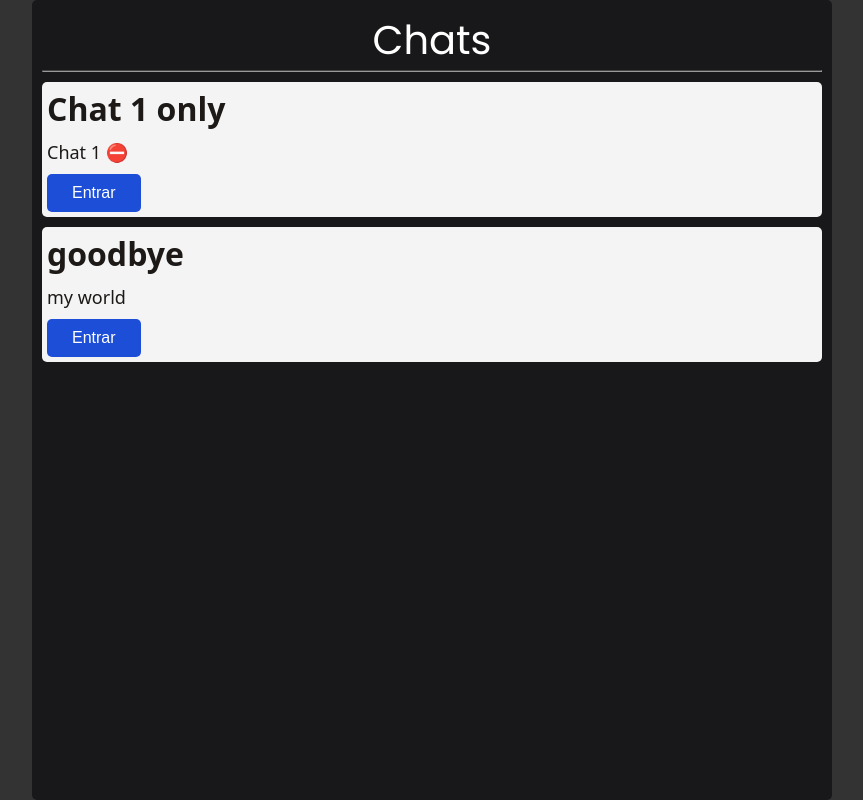
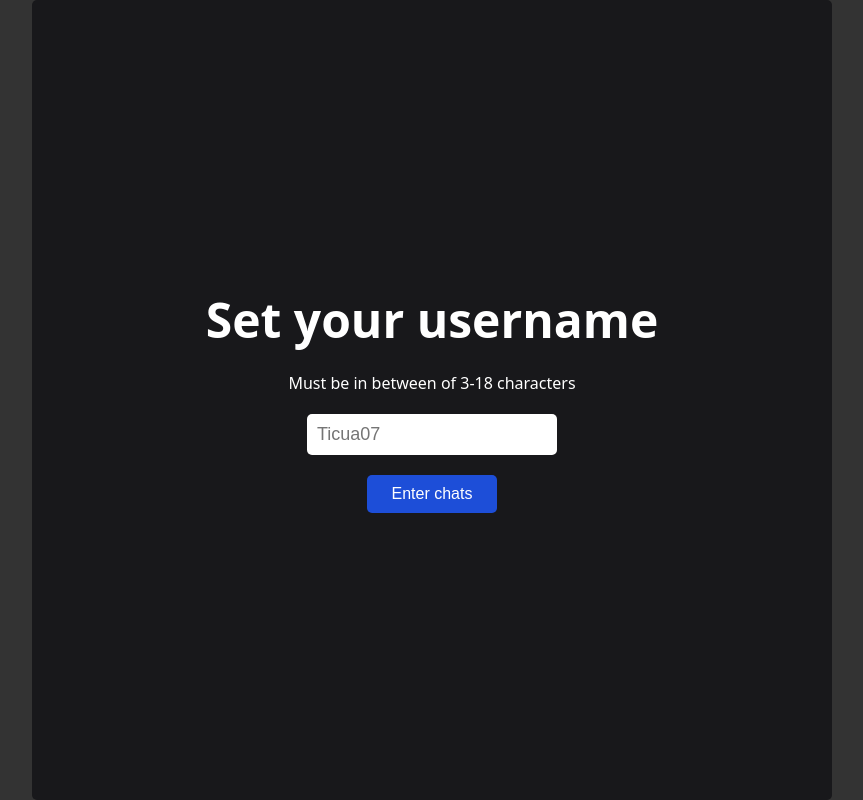
Before and after one commit to ticua07/chatapp-frontend, a SvelteKit app: page / in a window 1280 px wide. Shown: the whole page, without its empty margins (208-1071 px from the left). Built offline with nearby package versions, Linux system fonts and the light colour scheme.

Commit message:
redo user logn

```diff
--- a/src/routes/+page.svelte
+++ b/src/routes/+page.svelte
@@ -1,29 +1,55 @@
-<script>
-	import ChatList from '$lib/ChatList.svelte';
+<script lang="ts">
+	import { browser } from "$app/env";
+	import ChatList from "$lib/ChatList.svelte";
+
+	let loggedIn = false;
+	let username = "";
+	if (browser) {
+		let localData = localStorage.getItem("username");
+		if (localData) {
+			username = localData;
+		}
+	}
+	const setInput = () => {
+		if (browser) {
+			localStorage.setItem("username", username);
+			loggedIn = true;
+		}
+	};
+
+	//todo: get chats
 	let chats = [
 		{
-			id: '1',
-			title: 'Chat 1 only',
-			description: 'Chat 1 ⛔'
+			id: "1",
+			title: "Chat 1 only",
+			description: "Chat 1 ⛔"
 		},
 		{
-			id: '2',
-			title: 'goodbye',
-			description: 'my world'
+			id: "2",
+			title: "goodbye",
+			description: "my world"
 		}
 	];
 </script>
 
 <div class="container">
 	<div class="card">
-		<h1 class="title">Chats</h1>
-		<hr />
-		<ChatList {chats} />
+		{#if loggedIn === false}
+			<div class="login-container">
+				<h1>Set your username</h1>
+				<p>Must be in between of 3-18 characters</p>
+				<input bind:value={username} type="text" placeholder="Ticua07" />
+				<button on:click={setInput}>Enter chats</button>
+			</div>
+		{:else}
+			<h1 class="title">Chats | {username}</h1>
+			<hr />
+			<ChatList {chats} />{/if}
 	</div>
 </div>
 
 <style>
-	@import url('https://fonts.googleapis.com/css2?family=Poppins&display=swap');
+	@import url("https://fonts.googleapis.com/css2?family=Poppins&display=swap");
 	.container {
 		background-color: #333;
 		height: 100vh;
@@ -31,6 +57,42 @@
 		justify-content: center;
 		align-items: center;
 	}
+
+	.login-container {
+		height: 100%;
+		width: 100%;
+		display: flex;
+		flex-direction: column;
+		align-items: center;
+		justify-content: center;
+		color: white;
+		gap: 20px;
+	}
+	.login-container > h1 {
+		font-size: 3rem;
+	}
+	.login-container > input {
+		width: 250px;
+		border: 0;
+		outline: 0;
+		padding: 10px;
+		font-size: 18px;
+		border-radius: 5px;
+	}
+	.login-container > button {
+		border: 0;
+		outline: none;
+		border-radius: 5px;
+		padding-block: 10px;
+		padding-inline: 25px;
+		font-size: 16px;
+		background-color: #1d4ed8;
+		color: white;
+	}
+	.login-container > button:hover {
+		background-color: #1e3a8a;
+	}
+
 	.card {
 		background-color: #18181b;
 		height: 800px;
@@ -46,7 +108,7 @@
 		-webkit-font-smoothing: antialiased;
 		color: white;
 		font-weight: 400;
-		font-family: 'Poppins';
+		font-family: "Poppins";
 		font-size: 2.5rem;
 	}
 	hr {
--- a/svelte.config.js
+++ b/svelte.config.js
@@ -11,7 +11,8 @@ const config = {
 		adapter: adapter({
 			out: "build"
 		})
-	}
+	},
+	ssr: "false"
 };
 
 export default config;
```
Also changed, not shown: src/lib/Chat.svelte (+14 -1 lines).
